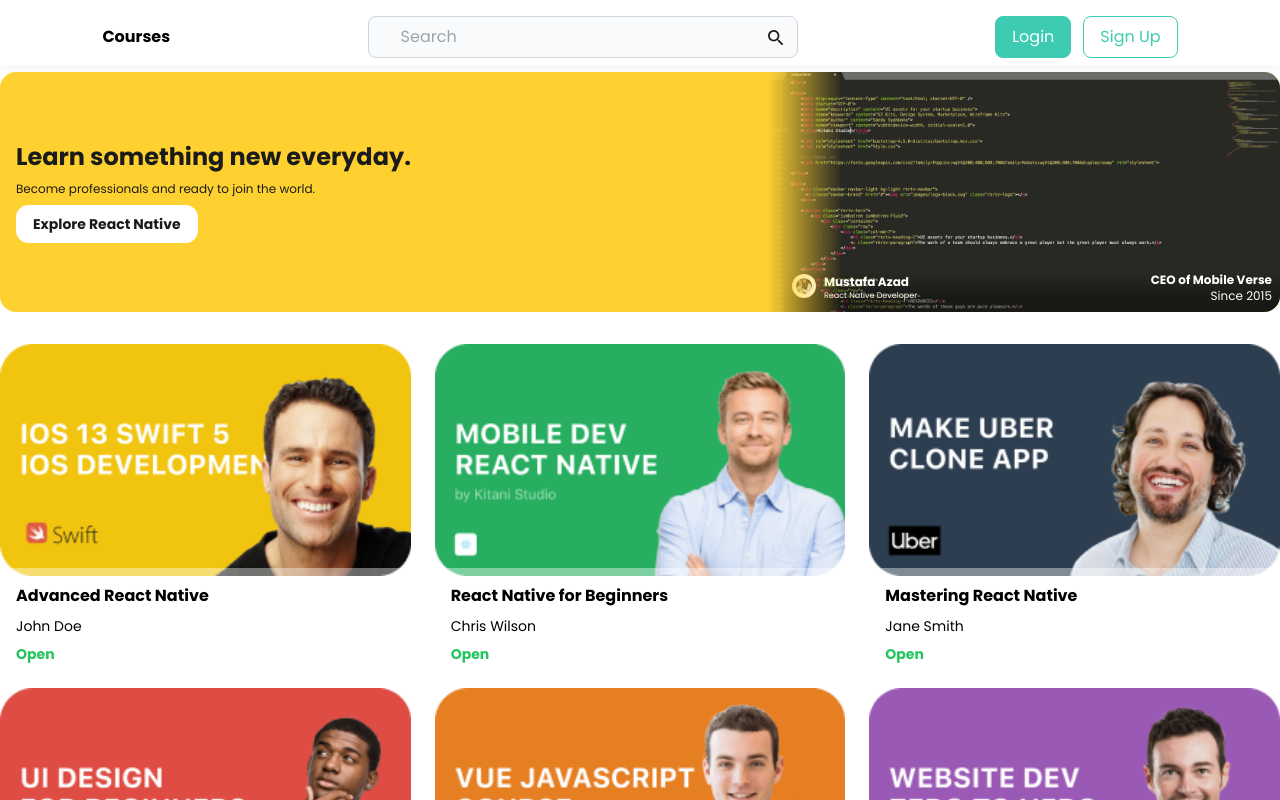
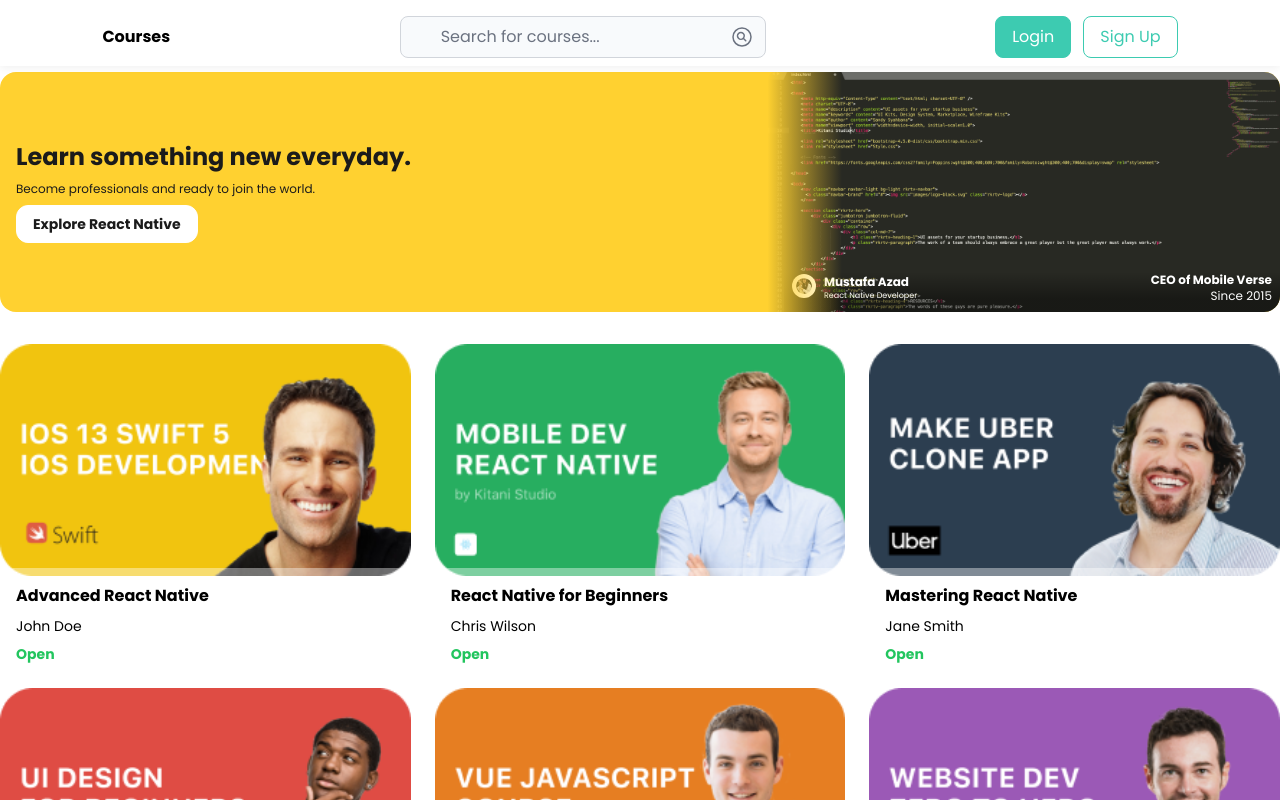
Before and after one commit to mustafaazad03/Frontend-Assignment-Alemeno, a React (Vite) app: page / in a window 1280 px wide. Shown: the top 800 px of the page. Built offline with nearby package versions, Linux system fonts and the light colour scheme.

Commit message:
feat: Add CourseSearch component for searching courses and make code modular

```diff
--- /dev/null
+++ b/src/components/Common/CourseSearch.jsx
@@ -0,0 +1,54 @@
+import { useState, useMemo } from "react";
+import { useSelector } from "react-redux";
+import useDebounce from "../../hooks/use-debounce";
+import SearchInput from "./Search/SearchInput";
+import SuggestionsList from "./Search/SuggestionList";
+import { normalizeString } from "../../utils/stringFunction";
+
+const SCROLLABLE_THRESHOLD = 5;
+
+const CourseSearch = () => {
+	const [query, setQuery] = useState("");
+	const debouncedQuery = useDebounce(query, 300);
+	const courses = useSelector((state) => state.course.courses);
+
+	const suggestions = useMemo(() => {
+		if (!debouncedQuery) return [];
+
+		const normalizedQuery = normalizeString(debouncedQuery);
+		const queryWords = normalizedQuery.split(/\s+/);
+
+		return courses.filter((course) => {
+			const normalizedCourseName = normalizeString(course.name);
+			const normalizedInstructor = normalizeString(course.instructor);
+
+			return queryWords.every(
+				(word) =>
+					normalizedCourseName.includes(word) ||
+					normalizedInstructor.includes(word)
+			);
+		});
+	}, [debouncedQuery, courses]);
+
+	const handleInputChange = (e) => {
+		if (e.target.value === "" || e.target.value === " ") {
+			setQuery("");
+			return;
+		}
+		setQuery(e.target.value);
+	};
+
+	return (
+		<div className="relative w-fit hidden sm:block">
+			<SearchInput query={query} onChange={handleInputChange} />
+			{suggestions.length > 0 && (
+				<SuggestionsList
+					suggestions={suggestions}
+					threshold={SCROLLABLE_THRESHOLD}
+				/>
+			)}
+		</div>
+	);
+};
+
+export default CourseSearch;
--- a/src/components/Common/Navbar.jsx
+++ b/src/components/Common/Navbar.jsx
@@ -1,6 +1,6 @@
 import { useState, useEffect, useCallback } from "react";
-import searchIcon from "../../assets/search.svg";
 import { Link } from "react-router-dom";
+import CourseSearch from "./CourseSearch";
 
 const Navbar = () => {
 	const [showNavbar, setShowNavbar] = useState(true);
@@ -32,15 +32,7 @@
 			<Link to="/">
 				<h3 className="font-bold">Courses</h3>
 			</Link>
-			<div className="sm:flex relative items-center md:w-2/5 w-1/2 hidden">
-				<input
-					type="text"
-					placeholder="Search"
-					name="search"
-					className="p-2 border border-gray-300 rounded-lg bg-slate-50 pl-8 w-full placeholder:gray-500 focus:outline-none"
-				/>
-				<img src={searchIcon} alt="search" className="absolute right-3" />
-			</div>
+			<CourseSearch />
 			<div className="flex items-center space-x-3 text-white">
 				<button
 					type="button"
--- /dev/null
+++ b/src/components/Common/Search/SearchInput.jsx
@@ -0,0 +1,24 @@
+import { MagnifyingGlassCircleIcon } from "@heroicons/react/24/outline";
+import PropTypes from "prop-types";
+
+const SearchInput = ({ query, onChange }) => {
+	return (
+		<div className="flex relative items-center md:w-full w-1/2 mx-auto">
+			<input
+				type="text"
+				placeholder="Search for courses..."
+				value={query}
+				onChange={onChange}
+				className="p-2 border border-gray-300 rounded-lg bg-slate-50 pl-10 w-full placeholder-gray-500 focus:outline-none"
+			/>
+			<MagnifyingGlassCircleIcon className="absolute right-3 w-6 h-6 text-gray-500" />
+		</div>
+	);
+};
+
+export default SearchInput;
+
+SearchInput.propTypes = {
+	query: PropTypes.string.isRequired,
+	onChange: PropTypes.func.isRequired,
+};
--- /dev/null
+++ b/src/components/Common/Search/SuggestionItem.jsx
@@ -0,0 +1,30 @@
+import PropTypes from "prop-types";
+import { Link } from "react-router-dom";
+const SuggestionItem = ({ thumbnail, name, instructor, id }) => {
+	return (
+		<Link
+			to={`/course/${id}`}
+			className="flex items-center p-2 hover:bg-gray-100 cursor-pointer"
+		>
+			<img
+				src={thumbnail}
+				alt={name}
+				loading="lazy"
+				className="w-12 h-12 object-cover rounded-md mr-3"
+			/>
+			<div>
+				<h4 className="font-medium text-gray-800">{name}</h4>
+				<p className="text-sm text-gray-600">Instructor: {instructor}</p>
+			</div>
+		</Link>
+	);
+};
+
+export default SuggestionItem;
+
+SuggestionItem.propTypes = {
+	thumbnail: PropTypes.string.isRequired,
+	name: PropTypes.string.isRequired,
+	instructor: PropTypes.string.isRequired,
+	id: PropTypes.number.isRequired,
+};
--- /dev/null
+++ b/src/components/Common/Search/SuggestionList.jsx
@@ -0,0 +1,23 @@
+import SuggestionItem from "./SuggestionItem";
+import PropTypes from "prop-types";
+
+const SuggestionsList = ({ suggestions, threshold }) => {
+	return (
+		<ul
+			className={`absolute z-10 bg-white border border-gray-300 rounded-lg mt-1 w-[50vw] left-1/2 -translate-x-1/2 shadow-lg ${
+				suggestions.length > threshold ? "max-h-96 overflow-y-auto" : ""
+			}`}
+		>
+			{suggestions?.map((course) => (
+				<SuggestionItem key={course.id} {...course} />
+			))}
+		</ul>
+	);
+};
+
+export default SuggestionsList;
+
+SuggestionsList.propTypes = {
+	suggestions: PropTypes.array.isRequired,
+	threshold: PropTypes.number.isRequired,
+};
--- /dev/null
+++ b/src/hooks/use-debounce.js
@@ -0,0 +1,19 @@
+import { useState, useEffect } from "react";
+
+const useDebounce = (value, delay) => {
+	const [debouncedValue, setDebouncedValue] = useState(value);
+
+	useEffect(() => {
+		const handler = setTimeout(() => {
+			setDebouncedValue(value);
+		}, delay);
+
+		return () => {
+			clearTimeout(handler);
+		};
+	}, [value, delay]);
+
+	return debouncedValue;
+};
+
+export default useDebounce;
--- /dev/null
+++ b/src/utils/stringFunction.js
@@ -0,0 +1 @@
+export const normalizeString = (str) => str.trim().toLowerCase();
```
